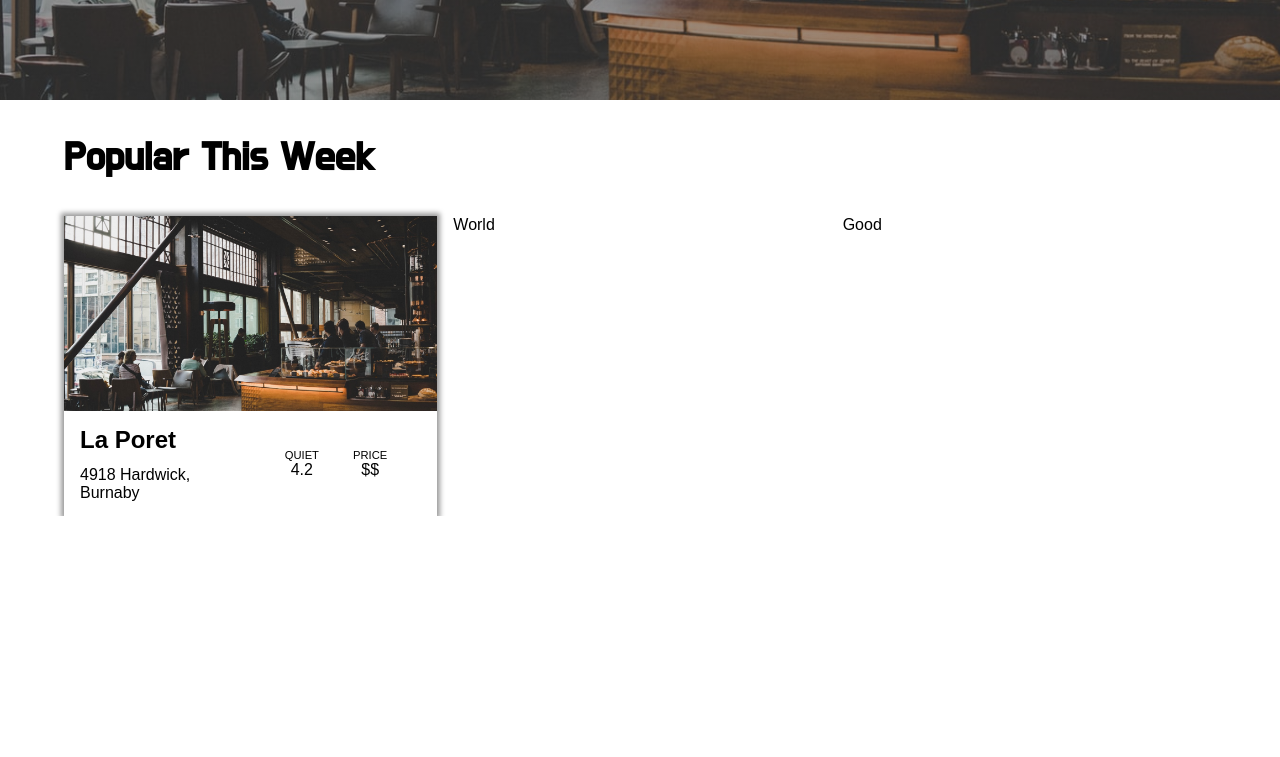
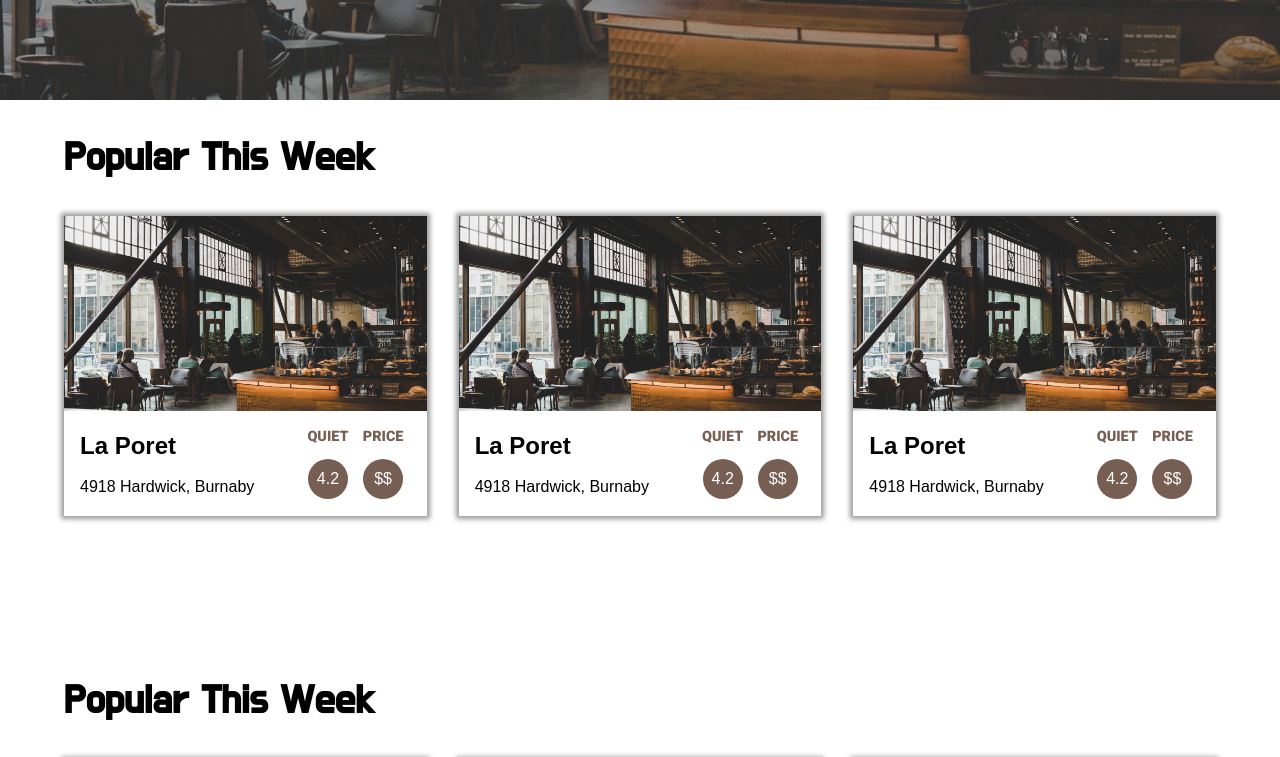
Before and after one commit to jayhan1109/Quiet, a React (Create React App) app in the folder client/: page / in a window 1280 px wide. Shown: the part 540-1297 px from the top of the page. Before the commit the page ends 1056 px from the top, so only its background shows below. Built offline with nearby package versions, Linux system fonts and the light colour scheme; a web font is replaced by a local one.

Commit message:
Initial Landing Page

```diff
--- a/client/public/index.html
+++ b/client/public/index.html
@@ -20,6 +20,10 @@
       href="https://fonts.googleapis.com/css2?family=Do+Hyeon&display=swap"
       rel="stylesheet"
     />
+    <link
+      href="https://fonts.googleapis.com/css2?family=Roboto:wght@400;700;900&display=swap"
+      rel="stylesheet"
+    />
     <!-- FONT AWESOME -->
     <script
       src="https://kit.fontawesome.com/df012b2a98.js"
--- /dev/null
+++ b/client/src/components/landing/Card.js
@@ -0,0 +1,40 @@
+import React from "react";
+import styles from "./Card.module.scss";
+
+const Card = ({ storeName, storeAddress, quietRate, price }) => {
+  const {
+    card,
+    cardImage,
+    cardContent,
+    cardInfo,
+    name,
+    address,
+    cardRating,
+    rateDiv,
+    rateName,
+    rate,
+  } = styles;
+  return (
+    <div className={card}>
+      <div className={cardImage}></div>
+      <div className={cardContent}>
+        <div className={cardInfo}>
+          <p className={name}>{storeName}</p>
+          <p className={address}>{storeAddress}</p>
+        </div>
+        <div className={cardRating}>
+          <div className={rateDiv}>
+            <p className={rateName}>QUIET</p>
+            <div className={rate}>{quietRate}</div>
+          </div>
+          <div className={rateDiv}>
+            <p className={rateName}>PRICE</p>
+            <div className={rate}>{price}</div>
+          </div>
+        </div>
+      </div>
+    </div>
+  );
+};
+
+export default Card;
--- /dev/null
+++ b/client/src/components/landing/Card.module.scss
@@ -0,0 +1,72 @@
+@import "../../global.scss";
+
+.card {
+  -webkit-box-shadow: 0px 0px 5px 3px rgba(0, 0, 0, 0.4);
+  -moz-box-shadow: 0px 0px 5px 3px rgba(0, 0, 0, 0.4);
+  box-shadow: 0px 0px 5px 3px rgba(0, 0, 0, 0.4);
+
+  .cardImage {
+    width: 100%;
+    max-width: 100%;
+    height: 65%;
+    background: url("../../assets/img/landing_bg.png") no-repeat center
+      center/cover;
+  }
+
+  .cardContent {
+    display: flex;
+    height: 35%;
+    align-items: center;
+    overflow: hidden;
+    padding: 0.2rem 1rem;
+
+    .cardInfo {
+      display: flex;
+      flex: 8;
+      height: 100%;
+      flex-direction: column;
+      justify-content: space-evenly;
+
+      p {
+        margin: 0;
+      }
+
+      .name {
+        font-size: 1.5rem;
+        font-weight: bold;
+      }
+    }
+
+    .cardRating {
+      display: flex;
+      flex: 4;
+      flex-direction: row;
+      height: 100%;
+      justify-content: space-evenly;
+      align-items: center;
+
+      .rateDiv {
+        width: 100%;
+        height: 100%;
+        text-align: center;
+        display: flex;
+        flex-direction: column;
+        justify-content: space-evenly;
+        align-items: center;
+      }
+
+      .rateName {
+        margin: 0;
+        font-size: 0.7rem;
+        color: $brown-color;
+        font-weight: 900;
+        font-size: 0.9rem;
+        font-family: "Roboto";
+      }
+
+      .rate {
+        @include rate();
+      }
+    }
+  }
+}
--- /dev/null
+++ b/client/src/components/landing/Category.js
@@ -0,0 +1,34 @@
+import React from "react";
+import styles from "./Category.module.scss";
+import Card from "./Card";
+
+const Category = ({ categoryTitle }) => {
+  const { category, title, cardContainer } = styles;
+  return (
+    <section className={category}>
+      <h2 className={title}>{categoryTitle}</h2>
+      <div className={cardContainer}>
+        <Card
+          storeName="La Poret"
+          storeAddress="4918 Hardwick, Burnaby"
+          quietRate="4.2"
+          price="$$"
+        />
+        <Card
+          storeName="La Poret"
+          storeAddress="4918 Hardwick, Burnaby"
+          quietRate="4.2"
+          price="$$"
+        />
+        <Card
+          storeName="La Poret"
+          storeAddress="4918 Hardwick, Burnaby"
+          quietRate="4.2"
+          price="$$"
+        />
+      </div>
+    </section>
+  );
+};
+
+export default Category;
--- /dev/null
+++ b/client/src/components/landing/Category.module.scss
@@ -0,0 +1,19 @@
+@import "../../global.scss";
+
+.category {
+  max-width: 90%;
+  margin: 0 auto;
+  margin-bottom: 10rem;
+
+  .title {
+    font-size: 2.5rem;
+    font-family: "Do Hyeon";
+  }
+
+  .cardContainer {
+    display: grid;
+    grid-template-columns: repeat(3, 1fr);
+    grid-column-gap: 2rem;
+    height: 300px;
+  }
+}
--- a/client/src/components/landing/Landing.js
+++ b/client/src/components/landing/Landing.js
@@ -2,61 +2,51 @@ import React from "react";
 import styles from "./Landing.module.scss";
 import Navbar from "./Navbar";
 import cn from "classnames";
+import Category from "./Category";
 
 const Landing = () => {
+  const {
+    container,
+    jumbotron,
+    title,
+    form,
+    inputBox,
+    search,
+    secondSearch,
+    submit,
+  } = styles;
+
   return (
-    <div className={styles.container}>
+    <div className={container}>
       <nav>
         <Navbar />
       </nav>
-      <section className={styles.jumbotron}>
-        <div className={styles.title}>Quiet</div>
-        <form className={styles.form}>
-          <div className={styles.inputBox}>
+      <section className={jumbotron}>
+        <div className={title}>Quiet</div>
+        <form className={form}>
+          <div className={inputBox}>
             <label>Place</label>
             <input
               type="text"
-              className={styles.search}
+              className={search}
               placeholder="Quiet places..."
             />
           </div>
-          <div className={styles.inputBox}>
+          <div className={inputBox}>
             <label>Location</label>
             <input
               type="text"
-              className={cn(styles.search, styles.secondSearch)}
+              className={cn(search, secondSearch)}
               placeholder="Vancouver, Burnaby..."
             />
           </div>
-          <input type="submit" value="Search" className={styles.submit} />
+          <input type="submit" value="Search" className={submit} />
         </form>
       </section>
-      <section className={styles.category}>
-        <h2 className={styles.categoryTitle}>Popular This Week</h2>
-        <div className={styles.cardContainer}>
-          <div className={styles.card}>
-            <div className={styles.cardImage}></div>
-            <div className={styles.cardContent}>
-              <div className={styles.cardInfo}>
-                <p className={styles.name}>La Poret</p>
-                <p className={styles.address}>4918 Hardwick, Burnaby</p>
-              </div>
-              <div className={styles.cardRating}>
-                <div className={styles.rateDiv}>
-                  <p className={styles.rateName}>QUIET</p>
-                  <div className={styles.rate}>4.2</div>
-                </div>
-                <div className={styles.rateDiv}>
-                  <p className={styles.rateName}>PRICE</p>
-                  <div className={styles.rate}>$$</div>
-                </div>
-              </div>
-            </div>
-          </div>
-          <div>World</div>
-          <div>Good</div>
-        </div>
-      </section>
+      <Category categoryTitle="Popular This Week" />
+      <Category categoryTitle="Popular This Week" />
+      <Category categoryTitle="Popular This Week" />
+      <Category categoryTitle="Popular This Week" />
     </div>
   );
 };
--- a/client/src/components/landing/Landing.module.scss
+++ b/client/src/components/landing/Landing.module.scss
@@ -69,76 +69,3 @@
     }
   }
 }
-
-.category {
-  max-width: 90%;
-  margin: 0 auto;
-
-  .categoryTitle {
-    font-size: 2.5rem;
-    font-family: "Do Hyeon";
-  }
-
-  .cardContainer {
-    display: grid;
-    grid-template-columns: repeat(3, 1fr);
-    grid-column-gap: 1rem;
-    height: 300px;
-
-    .card {
-      -webkit-box-shadow: 0px 0px 5px 3px rgba(0, 0, 0, 0.4);
-      -moz-box-shadow: 0px 0px 5px 3px rgba(0, 0, 0, 0.4);
-      box-shadow: 0px 0px 5px 3px rgba(0, 0, 0, 0.4);
-
-      .cardImage {
-        width: 100%;
-        max-width: 100%;
-        height: 65%;
-        background: url("../../assets/img/landing_bg.png") no-repeat center
-          center/cover;
-      }
-
-      .cardContent {
-        display: grid;
-        grid-template-columns: repeat(2, 1fr);
-        height: 35%;
-        align-items: center;
-        overflow: hidden;
-        padding: 0.2rem 1rem;
-
-        .cardInfo {
-          display: flex;
-          height: 100%;
-          flex-direction: column;
-          justify-content: space-evenly;
-
-          p {
-            margin: 0;
-          }
-
-          .name {
-            font-size: 1.5rem;
-            font-weight: bold;
-          }
-        }
-
-        .cardRating {
-          display: flex;
-          flex-direction: row;
-          height: 100%;
-          justify-content: space-evenly;
-          align-items: center;
-
-          .rateName {
-            margin: 0;
-            font-size: 0.7rem;
-          }
-
-          .rate {
-            text-align: center;
-          }
-        }
-      }
-    }
-  }
-}
--- a/client/src/components/landing/Navbar.js
+++ b/client/src/components/landing/Navbar.js
@@ -3,18 +3,15 @@ import styles from "./Navbar.module.scss";
 import { Link } from "react-router-dom";
 
 const Navbar = () => {
+  const { container, title, side, search, signin } = styles;
   return (
-    <div className={styles.container}>
-      <div className={styles.title}>QUIET</div>
-      <div className={styles.side}>
+    <div className={container}>
+      <div className={title}>QUIET</div>
+      <div className={side}>
         <form>
-          <input
-            type="text"
-            className={styles.search}
-            placeholder="Quiet places..."
-          />
+          <input type="text" className={search} placeholder="Quiet places..." />
         </form>
-        <Link to="/login" className={styles.signin}>
+        <Link to="/login" className={signin}>
           Sign In
         </Link>
       </div>
--- a/client/src/global.scss
+++ b/client/src/global.scss
@@ -1,5 +1,6 @@
 $white-color: #ffffff;
 $black-color: #000000;
+$brown-color: #765e52;
 
 @mixin whiteBtn {
   color: $black-color;
@@ -27,3 +28,15 @@ $black-color: #000000;
   color: $white-color;
   font-size: 2.5rem;
 }
+
+@mixin rate {
+  color: $white-color;
+  text-align: center;
+  background: $brown-color;
+  border-radius: 50%;
+  display: flex;
+  justify-content: center;
+  align-items: center;
+  width: 40px;
+  height: 40px;
+}
```
Also changed, not shown: client/src/components/category/Category.js (deleted, +0 -7 lines), client/src/components/category/Category.scss (deleted).
